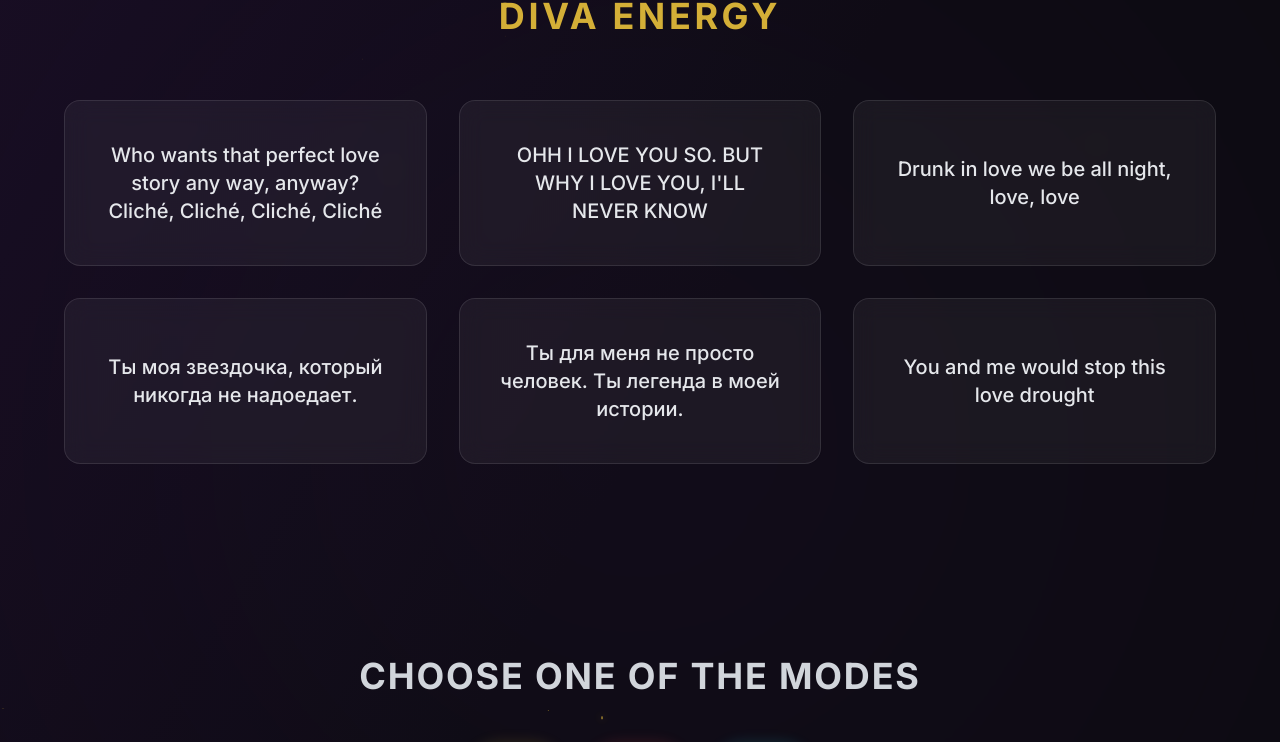
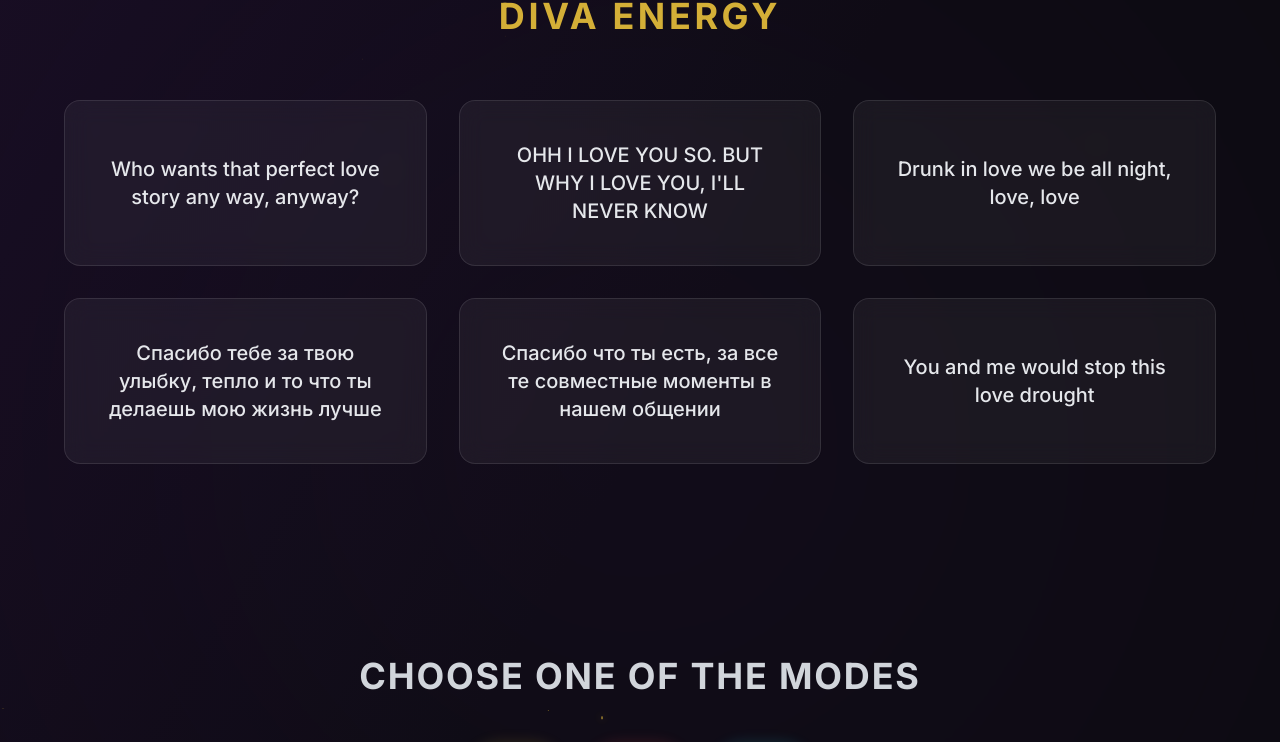
Before and after one commit to Hanchatwer123/8thmarch, a React (Vite) app: page /8wywvqx0ga0sg2q in a window 1280 px wide. Shown: the part 660-1402 px from the top of the page. Built offline with nearby package versions, Linux system fonts and the light colour scheme; a web font is replaced by a local one; what @radix-ui/themes would draw is missing.

Commit message:
Update Aizeshka.tsx

```diff
--- a/src/pages/Aizeshka.tsx
+++ b/src/pages/Aizeshka.tsx
@@ -45,17 +45,17 @@ const Aizere: React.FC = () => {
     const activeColor = mood ? moodColors[mood] : moodColors.default;
 
     const moodMessages = {
-        queen: "Ну чо за королева. Продолжай также править этим миром и моим сердцем",
+        queen: "Продолжай также править этим миром и моим сердцем. Я уверен ты сводишь свой гарем с ума",
         savage: "Я обожаю огонь в твоих глазах, уверенность в твоих действиях. Никто не встанет на твоем пути, а если кто то и встанет то я им не позволю своей бицухой ХАХЗЫАПХ=ЫВХАХЫВАХЫ=АХВ",
-        diamond: "Ты красивая, идеальная и любые твои минус для меня плюс. Ты бриллиантищу просто бож"
+        diamond: "Ты идеальная и невероятная. Для меня ты как 1 из 10 миллиарда людей на Земле. Спасибо огромное"
     };
 
     const cards = [
-        { text: "Who wants that perfect love story any way, anyway? Cliché, Cliché, Cliché, Cliché" },
+        { text: "Who wants that perfect love story any way, anyway?" },
         { text: "OHH I LOVE YOU SO. BUT WHY I LOVE YOU, I'LL NEVER KNOW" },
         { text: "Drunk in love we be all night, love, love" },
-        { text: "Ты моя звездочка, который никогда не надоедает." },
-        { text: "Ты для меня не просто человек. Ты легенда в моей истории." },
+        { text: "Спасибо тебе за твою улыбку, тепло и то что ты делаешь мою жизнь лучше" },
+        { text: "Спасибо что ты есть, за все те совместные моменты в нашем общении" },
         { text: "You and me would stop this love drought" }
     ];
 
@@ -159,7 +159,7 @@ const Aizere: React.FC = () => {
                                 transition={{ duration: 8, repeat: Infinity, ease: "linear" }}
                                 className="bg-clip-text text-transparent bg-gradient-to-r from-white via-[#d4af37] to-white"
                             >
-                                С 8 Марта, Айзешка —<br />Ты моя настоящая королева.
+                                С 8 Марта, Айзешка!! <br />
                             </motion.span>
                         </h1>
                         <motion.p
@@ -355,14 +355,15 @@ const Aizere: React.FC = () => {
                                     Я не знал о твоём существовании, но я теперь не могу представить и дня без общения с тобой.
                                 </p>
                                 <p>
-                                    В тебе сочетается невероятная сила и хрупкая элегантность.
-                                    Твоя энергия заряжает залы, а твой свет способен разогнать любую тьму.
+                                    Спасибо, что являешься той, кем ты по настоящему являешься. Я благодарен тебе за это.
+                                    Для меня узнать тебя поближе это как один из семи чудес мира. Продолжай быть собой и пусть никто никогда не сможет стереть улыбку с твоего лица
+                                    Надеюсь, что эта весна принесет тебе тепло и пусть все твои мечты сбываются
                                 </p>
                                 <p className="text-[#d4af37] font-medium text-3xl md:text-4xl pt-8">
-                                    Сияй. Вдохновляй. Покоряй.
+                                    Продолжай делать этот мир лучше. Я верю в тебя чтобы ни не происходило.
                                 </p>
                                 <p className="italic text-gray-400 text-lg md:text-xl pt-12">
-                                    С праздником, бесподобная Айз.
+                                    С праздником, любимая Айз, целую.
                                 </p>
                             </div>
                         </motion.div>
```
